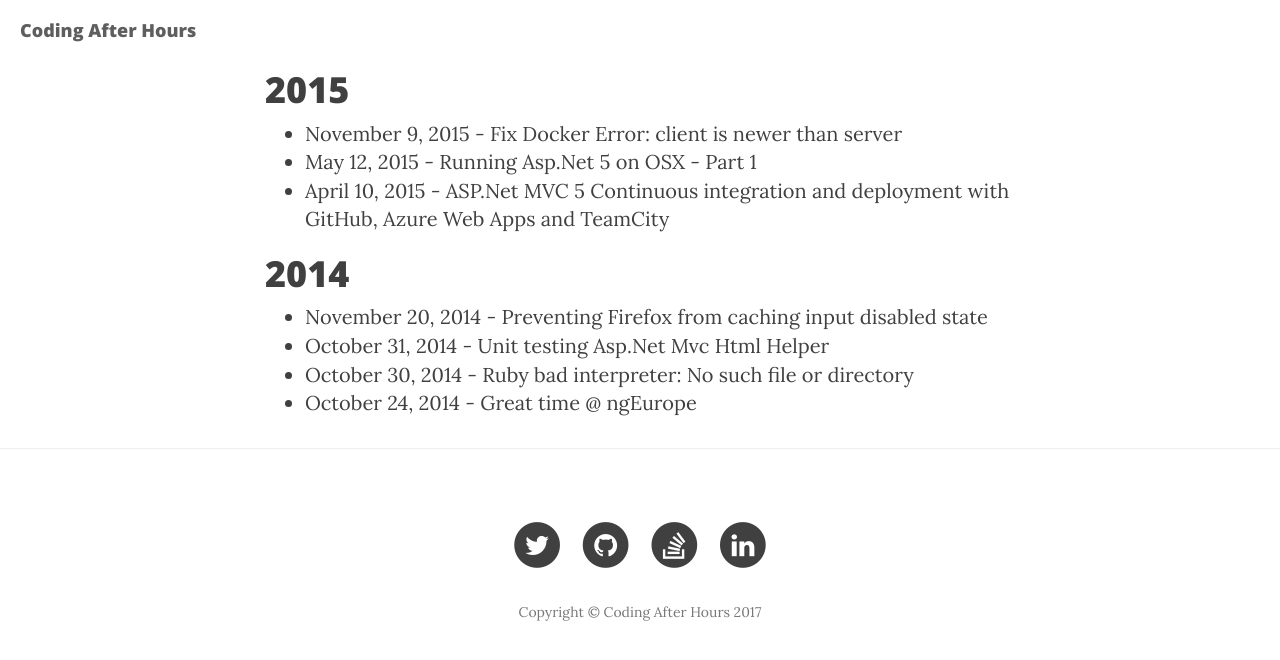
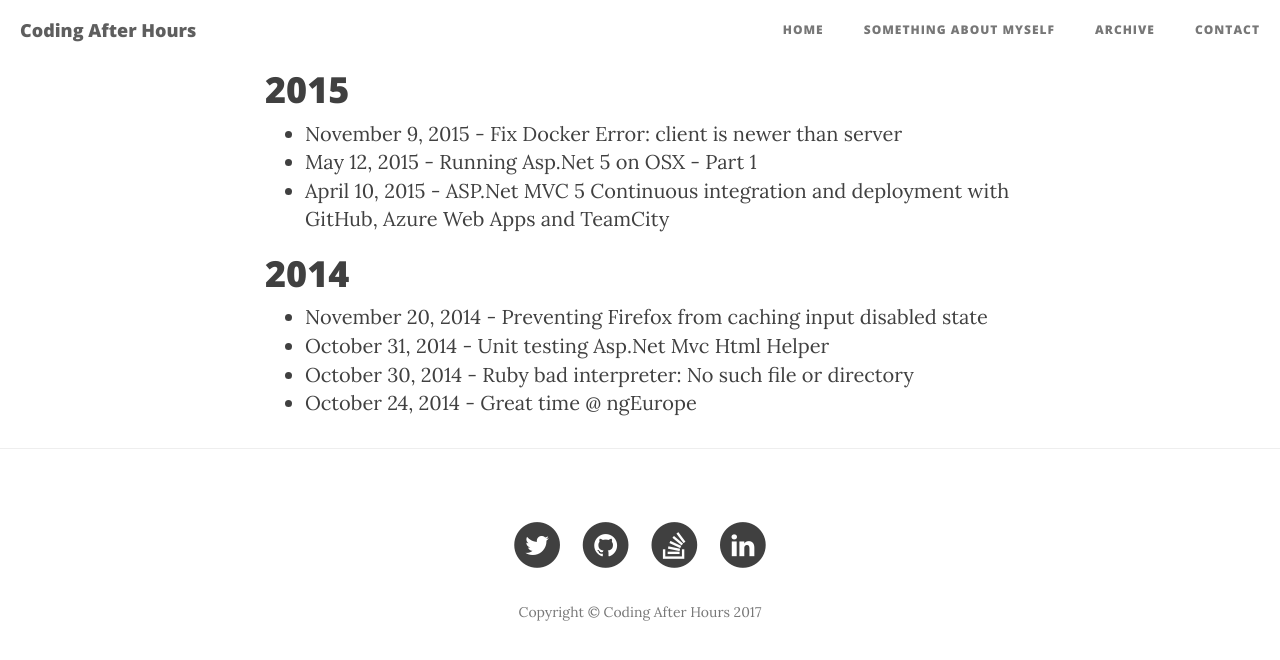
Before and after one commit to hjgraca/hjgraca.github.io-old, a Jekyll site: the page built from archive.html, in a window 1280 px wide. Shown: the top 660 px of the page. Built offline with Jekyll 4.4.1, drawn with Linux system fonts in a browser that asks for light colours; nearby versions of some CDN libraries.

Commit message:
fix hidden links

```diff
--- a/_config.yml
+++ b/_config.yml
@@ -12,7 +12,7 @@ linkedin_username: hjgraca
 # Build settings
 markdown: kramdown
 permalink: pretty
-paginate: 5
+paginate: 10
 exclude: ["node_modules"]
 
 gems: [jekyll-paginate]
--- a/_layouts/simple.html
+++ b/_layouts/simple.html
@@ -9,6 +9,13 @@ layout: default
 .navbar-default .navbar-brand:hover, .navbar-default .navbar-brand:focus {
     color: #5e5e5e;
     background-color: transparent;
+}
+.navbar-custom .nav li a {
+    color: #777;
+    padding: 20px;
+}
+.navbar-custom .nav li a:hover, .navbar-custom .nav li a:focus {
+    color: #5e5e5e;
 }
 </style>
 
```
